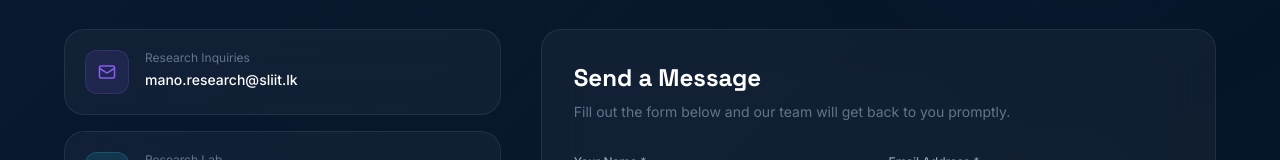
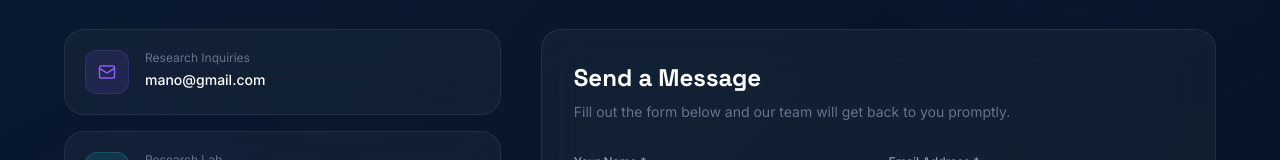
Before and after one commit to dushanDhananjaya/rp, a React (Vite) app: page /contact in a window 1280 px wide. Shown: the part 293-453 px from the top of the page. Built offline with nearby package versions, Linux system fonts and the light colour scheme.

Commit message:
change file

```diff
--- a/src/pages/Contact.jsx
+++ b/src/pages/Contact.jsx
@@ -8,9 +8,9 @@ const contactInfo = [
   {
     icon: Mail,
     label: 'Research Inquiries',
-    value: 'mano.research@sliit.lk',
+    value: 'mano@gmail.com',
     color: '#8b5cf6',
-    href: 'mailto:mano.research@sliit.lk',
+    href: 'mano@gmail.com',
   },
   {
     icon: Phone,
```
